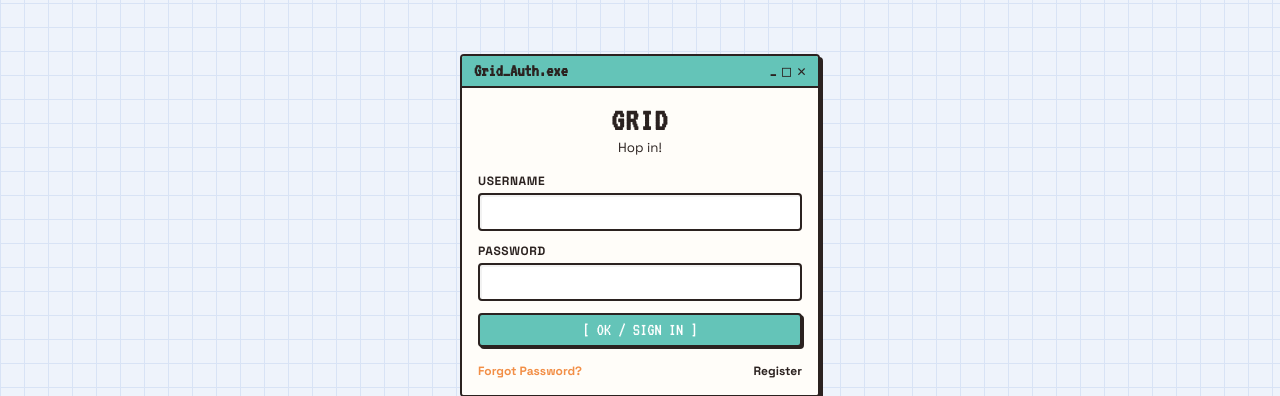
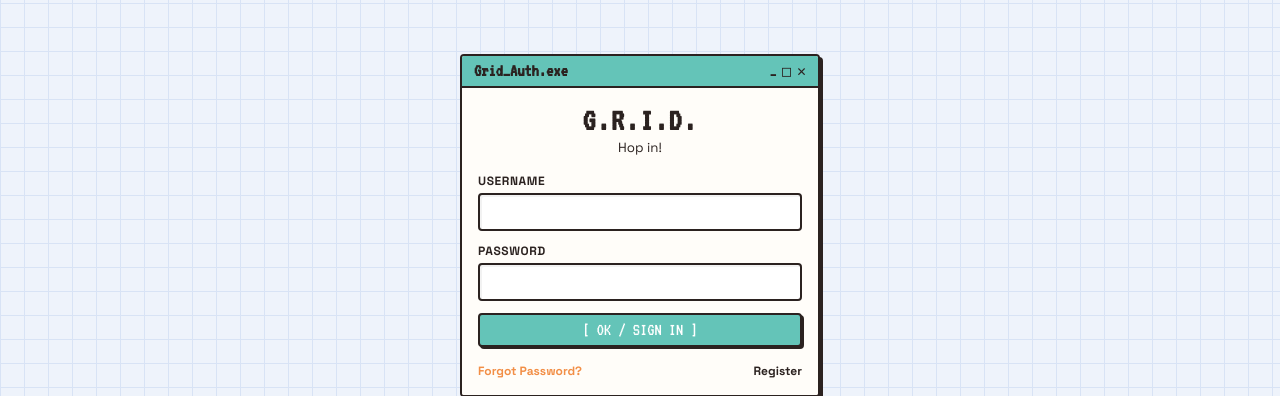
Before and after one commit to scrymgeor/Grid_Planner, a Flask app: page /login in a window 1280 px wide. Shown: the part 165-561 px from the top of the page. Run offline with Flask 3, Linux system fonts and the light colour scheme.

Commit message:
minor changes

```diff
--- a/templates/login.html
+++ b/templates/login.html
@@ -14,7 +14,7 @@
     </div>
     <div class="window-body">
       <div style="text-align: center; margin-bottom: 16px;">
-        <h2 class="pixel-font" style="font-size: 32px; margin: 0;">GRID</h2>
+        <h2 class="pixel-font" style="font-size: 32px; margin: 0;">G.R.I.D.</h2>
         <small>Hop in!</small>
       </div>
 
```
